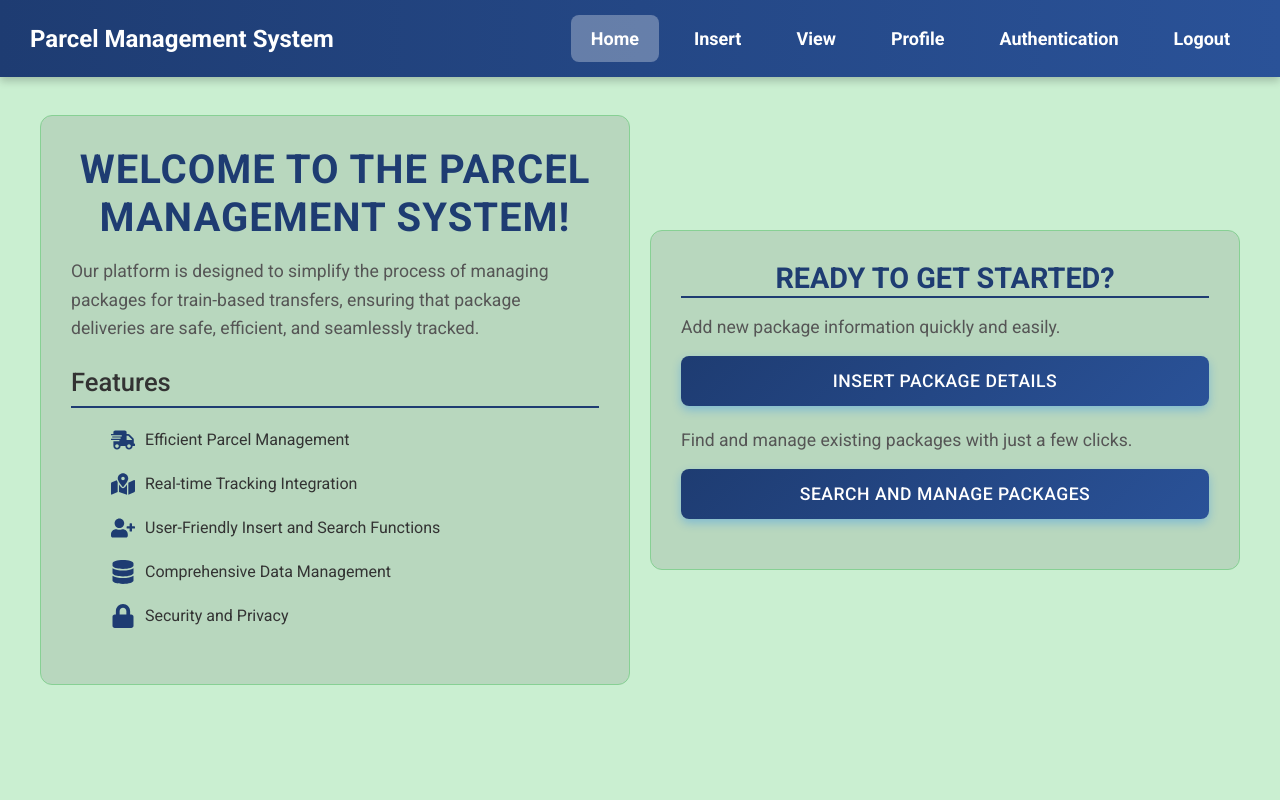
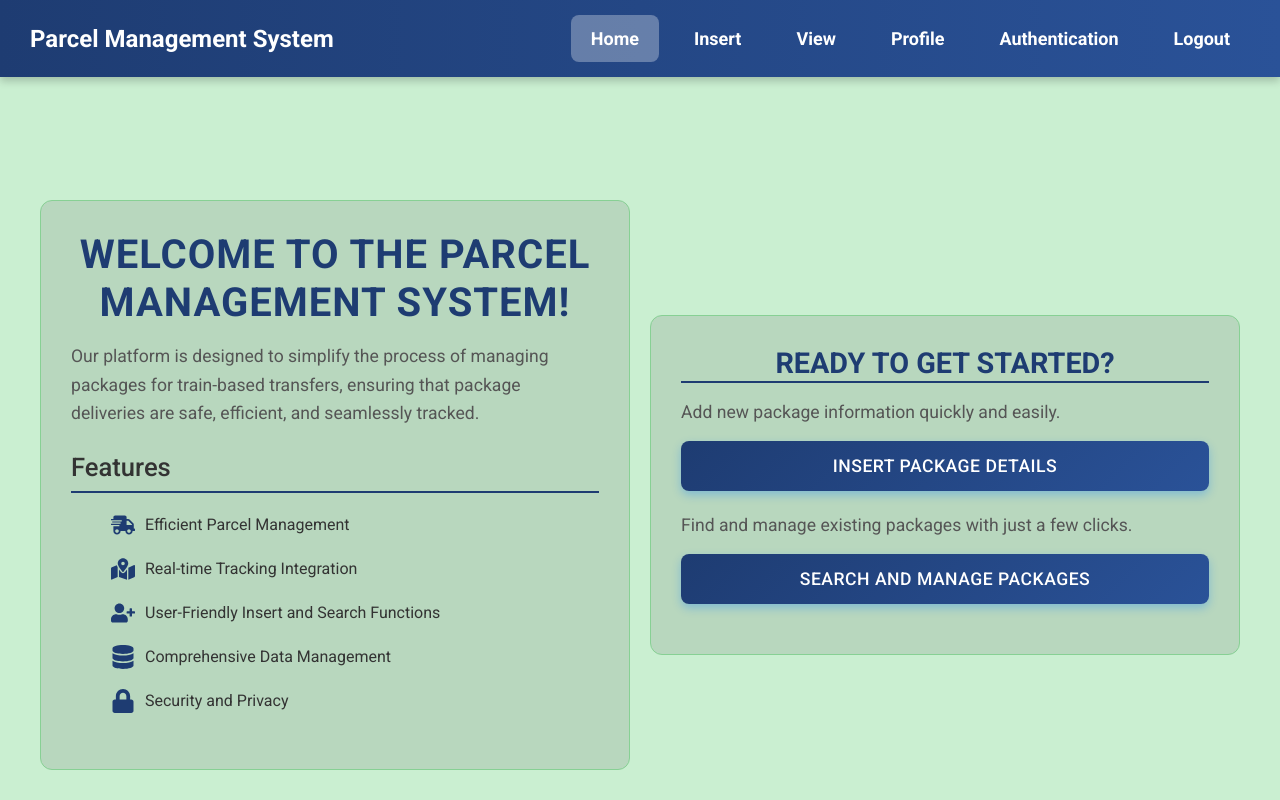
Before and after one commit to ParcelManagment/Website_Frontend, a React (Create React App) app in the folder Parcel_Management_System/: page /home in a window 1280 px wide. Built offline with nearby package versions, Linux system fonts and the light colour scheme; no server answers.

Commit message:
Home/Insert/View

```diff
--- a/Parcel_Management_System/src/Components/Home/Home.css
+++ b/Parcel_Management_System/src/Components/Home/Home.css
@@ -24,6 +24,7 @@ body {
 }
 
 .content-wrapper {
+    margin-top: 170px;
     display: flex;
     flex-direction: row;
     gap: 20px;
--- a/Parcel_Management_System/src/Components/InsertPage/InsertPage.css
+++ b/Parcel_Management_System/src/Components/InsertPage/InsertPage.css
@@ -3,6 +3,7 @@
 
 /* Container styling */
 .containerinsert {
+  margin-top: 170px;
   color: #1e3c72;
   font-family: 'Roboto', sans-serif;
 }
--- a/Parcel_Management_System/src/Components/InsertPage/InsertPage.jsx
+++ b/Parcel_Management_System/src/Components/InsertPage/InsertPage.jsx
@@ -282,7 +282,7 @@ const InsertPage = () => {
               <option value="food">Food</option>
               <option value="grocery">Grocery</option>
               <option value="chemical">Chemical</option>
-              <option value="medicine">Medicine</option>
+              <option value="other">Other</option>
             </select>
           </div>
           <div className="form-group">
```
